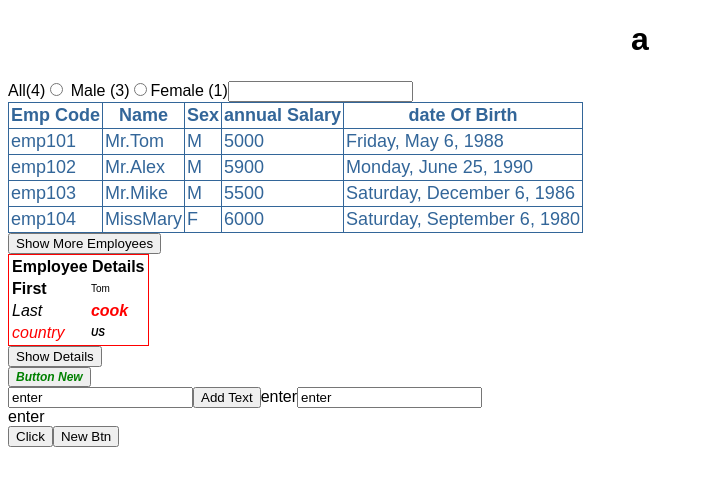
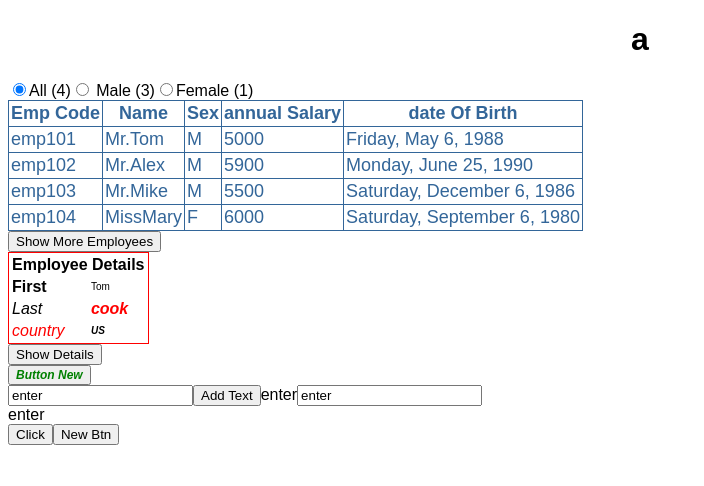
Before and after one commit to anandSant24/codesandbox-angular6, an Angular app: page / in a window 1280 px wide. Shown: the top 486 px of the page, without its empty margins (0-704 px from the left). Built offline with nearby package versions, Linux system fonts and the light colour scheme.

Commit message:
22 Output property and EventEmitter
Output property and EventEmitter

```diff
--- a/src/app/employee/employeeCount.component.html
+++ b/src/app/employee/employeeCount.component.html
@@ -1,11 +1,28 @@
 <div>
-  <span>All</span>
-  <span>{{'('+all+')'}}</span>
-  <input type="radio" name="options" />
+  <input
+    type="radio"
+    name="options"
+    value="All"
+    [(ngModel)]="radioSelectionValue"
+    (change)="onInputRadioBtnChange()"
+  />
+  <span>All {{'('+all+')'}}</span>
 
+  <input
+    type="radio"
+    name="options"
+    value="M"
+    [(ngModel)]="radioSelectionValue"
+    (change)="onInputRadioBtnChange()"
+  />
   <span> Male {{'('+male+')'}}</span>
-  <input type="radio" name="options" />
 
+  <input
+    type="radio"
+    name="options"
+    value="F"
+    [(ngModel)]="radioSelectionValue"
+    (change)="onInputRadioBtnChange()"
+  />
   <span>Female {{'('+female+')'}}</span>
-  <input type="raido" name="options" />
 </div>
--- a/src/app/employee/employeeCount.component.ts
+++ b/src/app/employee/employeeCount.component.ts
@@ -1,4 +1,4 @@
-import { Input, Component } from "@angular/core";
+import { Input, Component, Output, EventEmitter } from "@angular/core";
 
 @Component({
   selector: "employee-count",
@@ -11,4 +11,12 @@ export class EmployeeCountComponent {
   male: number;
   @Input()
   female: number;
+
+  radioSelectionValue: string = "All";
+  @Output()
+  onRadioBtnSelected: EventEmitter<string> = new EventEmitter<string>();
+  onInputRadioBtnChange() {
+    console.log("emitting a value");
+    this.onRadioBtnSelected.emit(this.radioSelectionValue);
+  }
 }
--- a/src/app/employee/employeeLIst.component.html
+++ b/src/app/employee/employeeLIst.component.html
@@ -3,6 +3,7 @@
     [all]="getAllEmployee()"
     [male]="getAllMaleEmployee()"
     [female]="getAllFemaleEmployee()"
+    (onRadioBtnSelected)="onEmployeeCountBtnChange($event)"
   ></employee-count>
   <table class="listTable">
     <thead>
@@ -15,8 +16,11 @@
       </tr>
     </thead>
     <tbody>
+      <ng-container
+        *ngFor="let employee of employees; trackBy:trackByEmp; let even = even;let odd=odd; let first=first; let last=last"
+      >
         <tr
-        *ngFor="let employee of employees; trackBy:trackByEmp; let even = even;let odd=odd; let first=first; let last=last"
+          *ngIf="selectedEmployeeCountRadioBtn === 'All' || selectedEmployeeCountRadioBtn === employee.gender"
         >
           <td>{{employee.empCode}}</td>
           <td>{{employee.name | findGender:employee.gender}}</td>
@@ -24,6 +28,7 @@
           <td>{{employee.annualSalary}}</td>
           <td>{{employee.dateOfBirth | date:'fullDate'}}</td>
         </tr>
+      </ng-container>
     </tbody>
   </table>
   <button (click)="getMoreEmployees()">Show More Employees</button>
--- a/src/app/employee/employeeLIst.component.ts
+++ b/src/app/employee/employeeLIst.component.ts
@@ -90,4 +90,8 @@ export class EmployeeLIstComponent {
     return this.employees.filter(emp => emp.gender.toLowerCase() === "f")
       .length;
   }
+  selectedEmployeeCountRadioBtn: string = "All";
+  onEmployeeCountBtnChange(selection: string): void {
+    this.selectedEmployeeCountRadioBtn = selection;
+  }
 }
```
Lines whose indentation alone changed are shown as unchanged.
